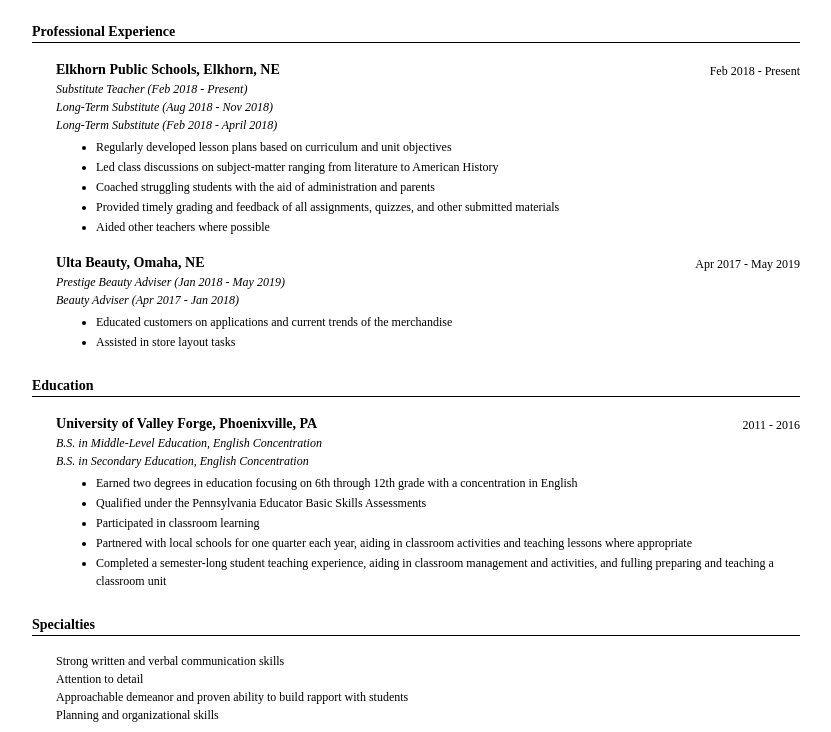
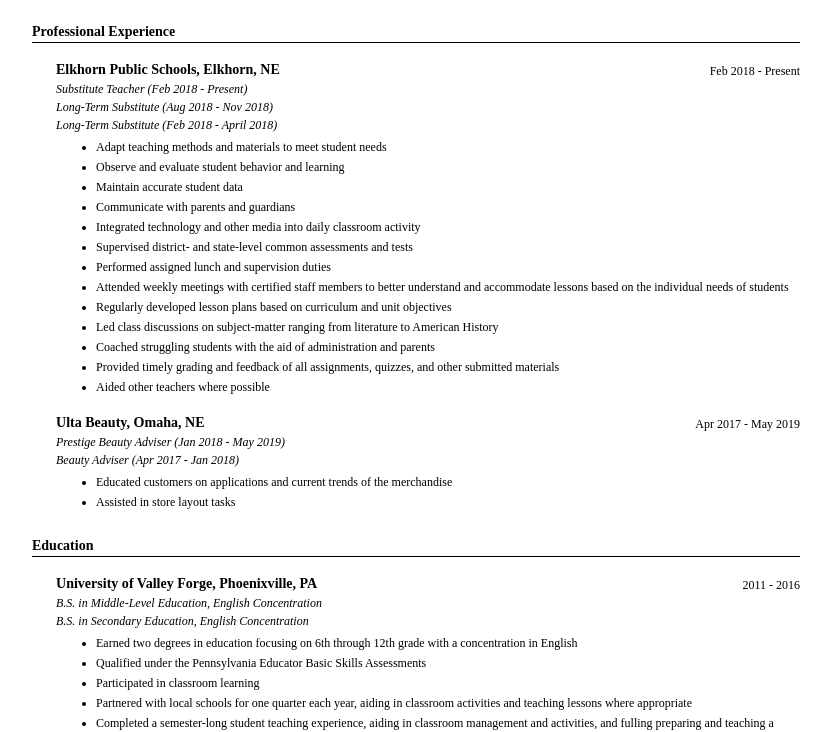
Before and after one commit to Renddslow/oliviamcelwee-resume-html, a plain HTML site: page index.html in a window 1280 px wide. Shown: the part 89-821 px from the top of the page, without its empty margins (224-1055 px from the left). Drawn offline with Linux system fonts and the light colour scheme.

Commit message:
Added experience

```diff
--- a/index.html
+++ b/index.html
@@ -29,6 +29,14 @@
                         <p><em>Long-Term Substitute (Aug 2018 - Nov 2018)</em></p>
                         <p><em>Long-Term Substitute (Feb 2018 - April 2018)</em></p>
                         <ul>
+                            <li>Adapt teaching methods and materials to meet student needs</li>
+                            <li>Observe and evaluate student behavior and learning</li>
+                            <li>Maintain accurate student data</li>
+                            <li>Communicate with parents and guardians</li>
+                            <li>Integrated technology and other media into daily classroom activity</li>
+                            <li>Supervised district- and state-level common assessments and tests</li>
+                            <li>Performed assigned lunch and supervision duties</li>
+                            <li>Attended weekly meetings with certified staff members to better understand and accommodate lessons based on the individual needs of students</li>
                             <li>Regularly developed lesson plans based on curriculum and unit objectives</li>
                             <li>Led class discussions on subject-matter ranging from literature to American History</li>
                             <li>Coached struggling students with the aid of administration and parents</li>
```
